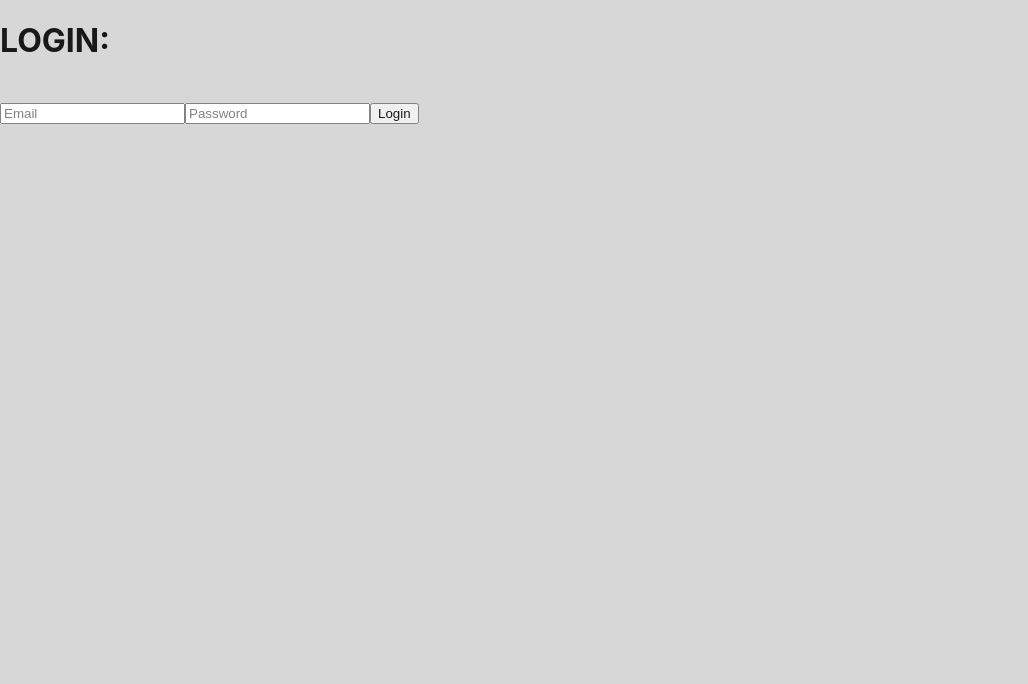
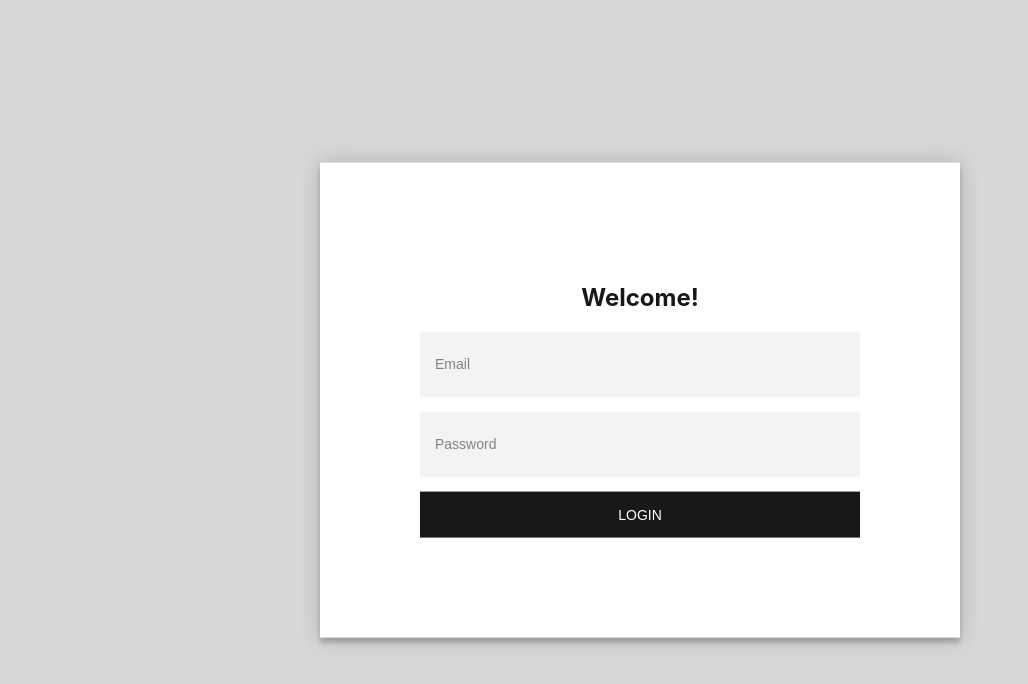
Before and after one commit to RMIT-SEPT/majorproject-2-thurs-18-30-6, a React (Create React App) app in the folder FrontEnd/frontend-react/: page /login in a window 1280 px wide. Shown: the top 684 px of the page, without its empty margins (0-1028 px from the left). Built offline with nearby package versions, Linux system fonts and the light colour scheme.

Commit message:
Added css to login page

```diff
--- a/FrontEnd/frontend-react/src/assets/loginpage.css
+++ b/FrontEnd/frontend-react/src/assets/loginpage.css
@@ -6,3 +6,44 @@
     text-align: center;
     margin-top: 50px;
 }
+.login{
+    width: 360px;
+    padding: 150px;
+    margin: auto;
+}
+.form {
+    background: white;
+    position: absolute;
+    top: 50%;
+    left: 50%;
+    transform: translate(-50%, -50%);
+    margin: auto;
+    padding: 100px;
+    text-align: center;
+    box-shadow:0 0 20px 0 rgba(0, 0, 0, 0.2), 0 5px 5px 0 rgba(0, 0, 0, 0.24);
+}
+.form button {
+    text-transform: uppercase;
+    outline: 0;
+    background: black;
+    width: 100%;
+    border: 0;
+    padding: 15px;
+    color: white;
+    font-size: 14px;
+    cursor: pointer;
+}
+.form button:hover {
+    background: darkgrey;
+}
+.form input {
+    outline: 0;
+    background: #f2f2f2;
+    width: 100%;
+    height: 65px;
+    border: 0;
+    margin: 0 0 15px;
+    padding: 15px;
+    box-sizing: border-box;
+    font-size: 14px;
+}
--- a/FrontEnd/frontend-react/src/components/pages/loginpage.js
+++ b/FrontEnd/frontend-react/src/components/pages/loginpage.js
@@ -55,14 +55,18 @@ class Loginpage extends Component {
 
     render() {
         return (
-            <div>
-                <h1> LOGIN: </h1> <br/>
-                <form onSubmit={this.handleSubmit}>
-                    <input type={'email'} name={'email'} placeholder={'Email'} value={this.state.email} onChange={this.handleChange} required/>
-                    <input type={'password'} name={'password'} placeholder={'Password'} value={this.state.password} onChange={this.handleChange} required/>
+            <div class="login">
+                <div className="form">
+                    <h2>Welcome!</h2>
+                    <form onSubmit={this.handleSubmit}>
+                        <input type={'email'} name={'email'} placeholder={'Email'} value={this.state.email}
+                               onChange={this.handleChange} required/>
+                        <input type={'password'} name={'password'} placeholder={'Password'} value={this.state.password}
+                               onChange={this.handleChange} required/>
 
-                    <button type={'submit'}> Login </button>
-                </form>
+                        <button type={'submit'}> Login</button>
+                    </form>
+                </div>
             </div>
         );
     }
```
